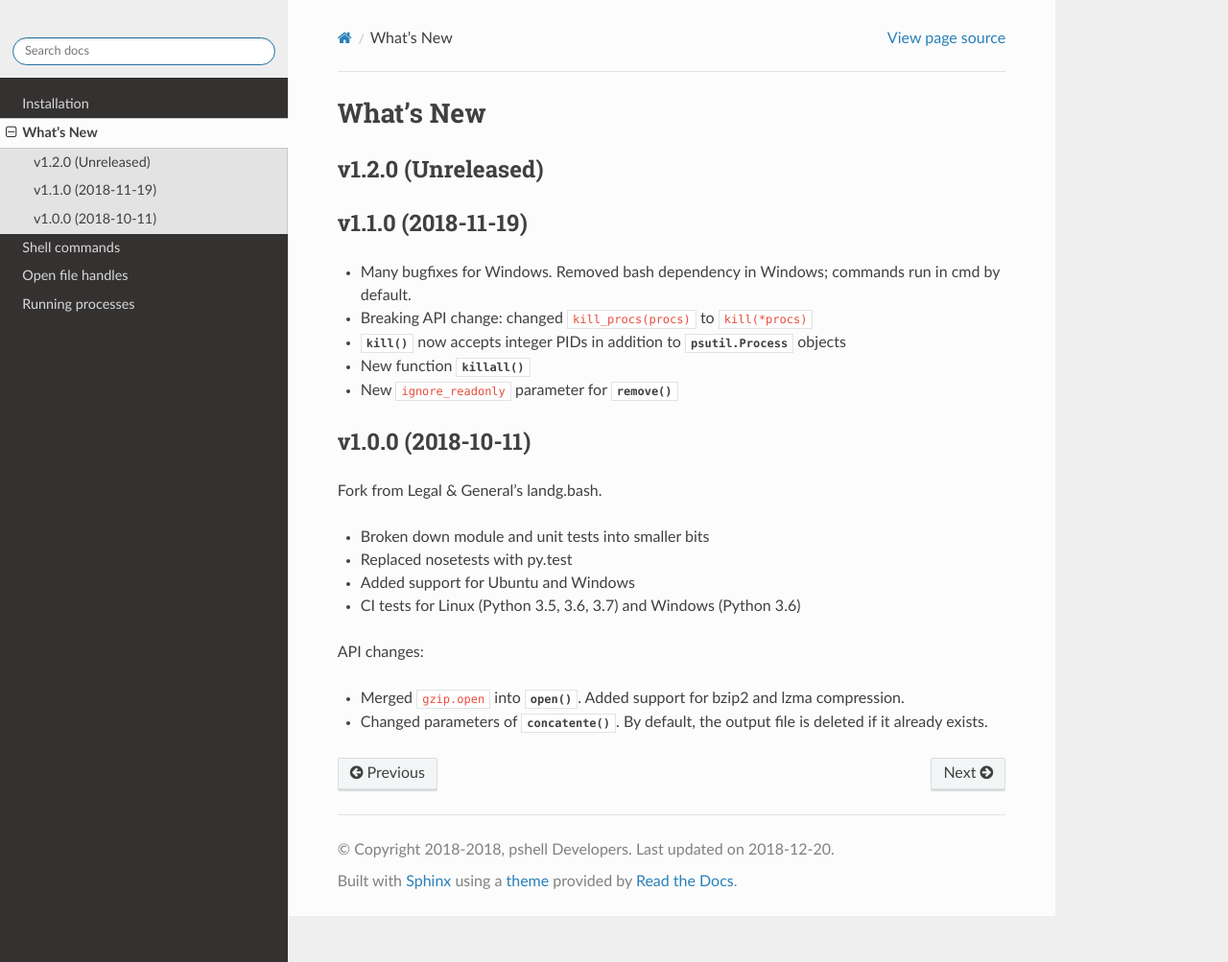
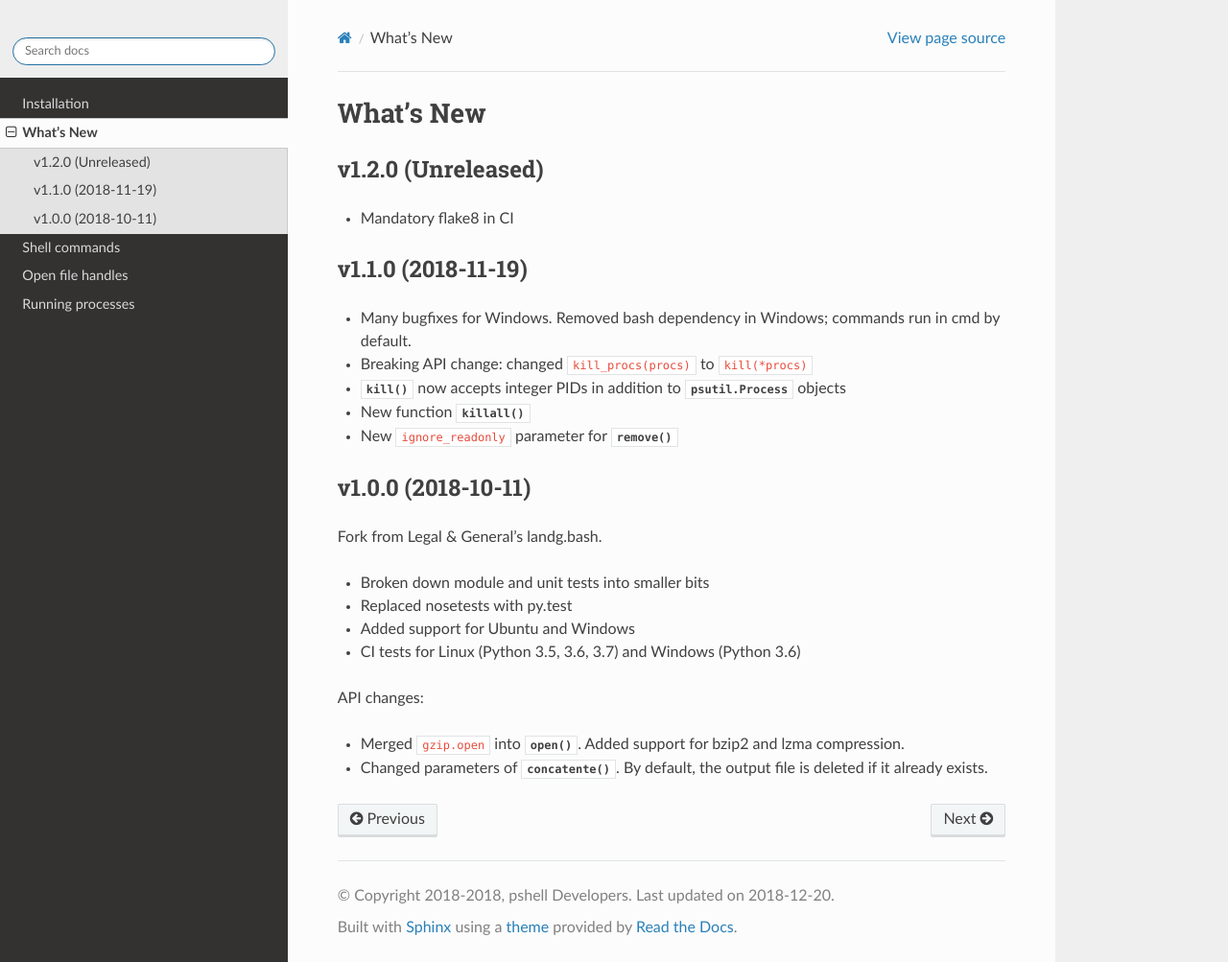
Before and after one commit to crusaderky/pshell, a Sphinx documentation site: the page built from doc/whats-new.rst, in a window 1280 px wide and 1003 px high. Shown: the whole window at 96% size. Built offline with Sphinx 7.4.7 and the Read the Docs theme 2.0.0, drawn with Linux system fonts in a browser that asks for light colours; pages that are not in the unit, such as notebooks, are missing from menus; the version number could not be read and is left out.

Commit message:
What's new

```diff
--- a/doc/whats-new.rst
+++ b/doc/whats-new.rst
@@ -7,6 +7,8 @@ What's New
 
 v1.2.0 (Unreleased)
 -------------------
+
+- Mandatory flake8 in CI
 
 
 .. _whats-new.1.1.0:
```
